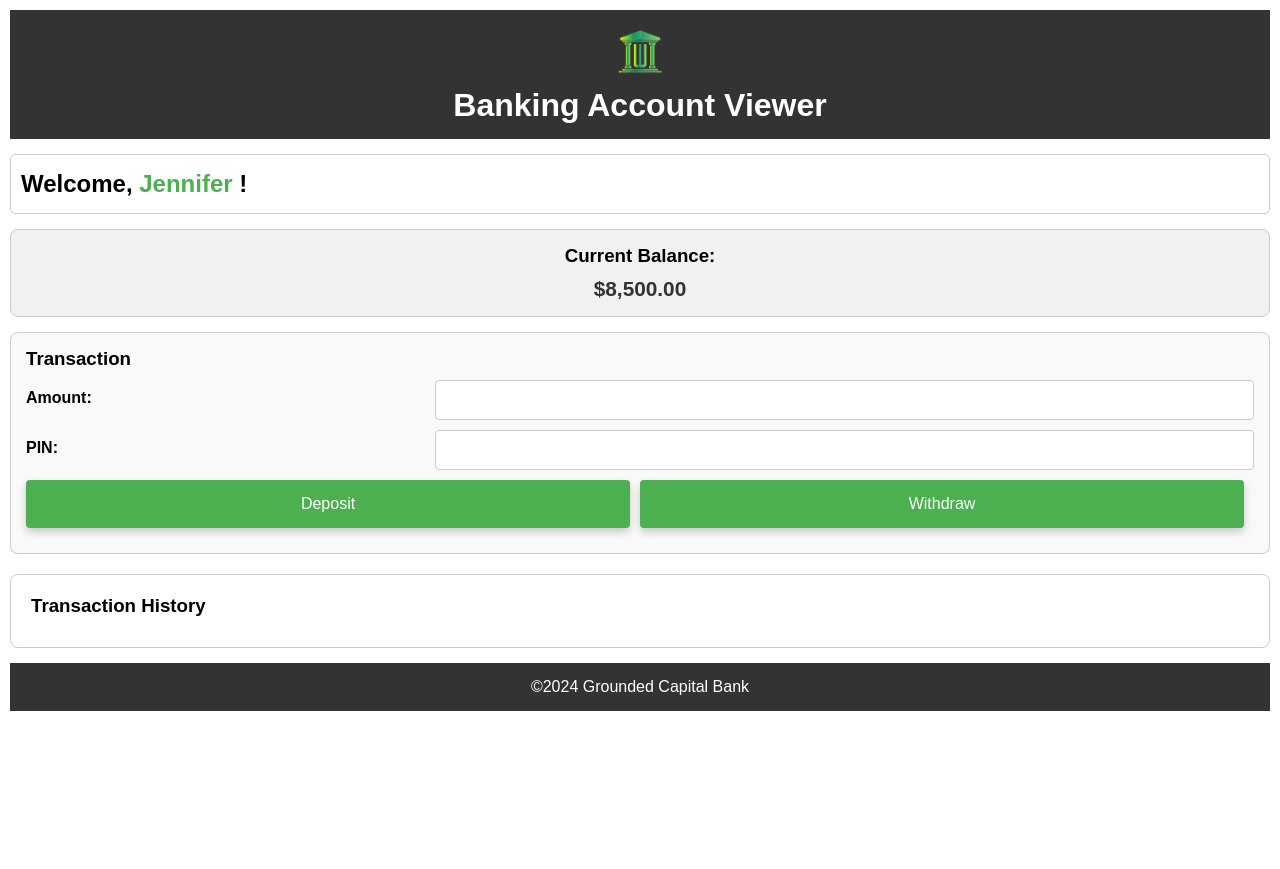
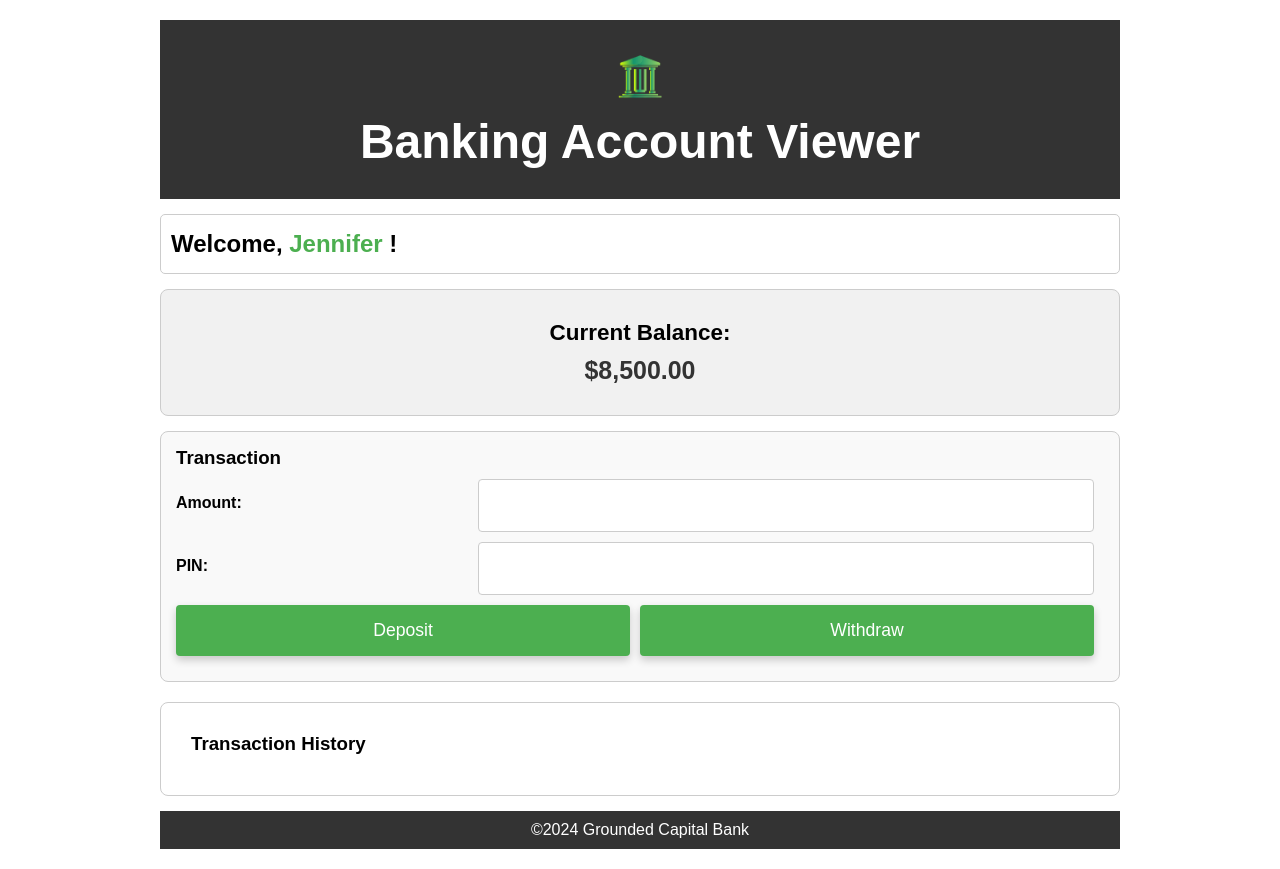
Before and after one commit to MikaZ21/BuildingAppPractice, a plain HTML site: page Automated Banking/index.html in a window 1280 px wide. Before the commit the page ends 800 px from the top, so only its background shows below. Drawn offline with Linux system fonts and the light colour scheme.

Commit message:
Adjust styles for desktop view

```diff
--- a/Automated Banking/style.css
+++ b/Automated Banking/style.css
@@ -198,11 +198,31 @@ button:hover {
   footer {
     background-color: #333;
     color: #fff;
-    padding: 15px;
+    padding: 10px;
     text-align: center;
   }
 
-  @media (min-width: 600px) {
+  @media (min-width: 768px) {
+
+    .container {
+        max-width: 1000px;
+        padding: 20px;
+    }
+
+    header {
+        padding: 30px;
+        font-size: 1.5em;
+    }
+
+    .balance {
+        padding: 30px;
+        font-size: 1.2em;
+    }
+
+    .transaction-history {
+        padding: 30px;
+    }
+
     .form-group {
         display: flex;
         align-items: center;
@@ -220,18 +240,19 @@ button:hover {
 
     .form-group input {
         flex: 2;
+        padding: 15px;
+        font-size: 1.1em;
+        margin-right: 10px;
     }
 
     .form-group button {
         margin-top: 0;
+        padding: 15px 30px;
+        font-size: 1.1em;
     }
 
     .transaction-buttons {
         display: flex;
         justify-content: flex-start;
     }
-
-    .input-error {
-        background-color: rgb(255, 236, 236);
-    }
 }
```
